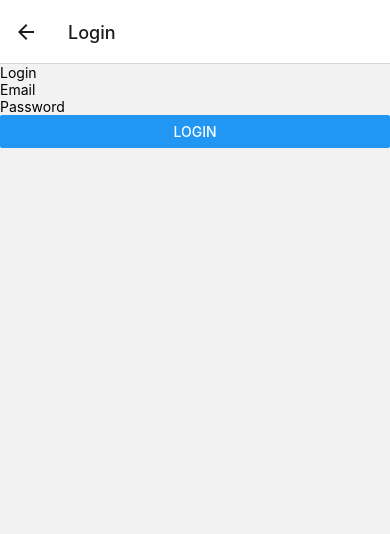
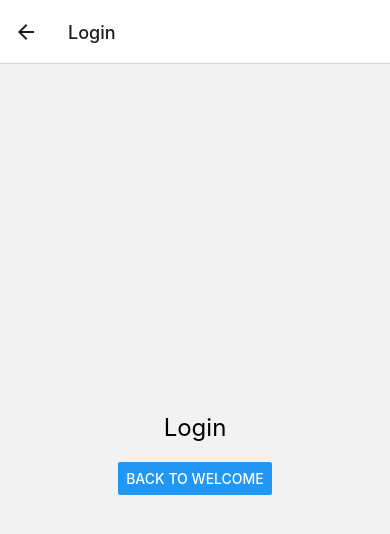
Before and after one commit to ConradPB/PAOApp, a React Native app: screen /Login in a window 390 px wide. Shown: the top 534 px of the page. Built offline with nearby package versions, Linux system fonts and the light colour scheme.

Commit message:
updated Login

```diff
--- a/src/screens/LoginScreen.tsx
+++ b/src/screens/LoginScreen.tsx
@@ -1,30 +1,42 @@
 /* eslint-disable prettier/prettier */
-import React, { useState } from 'react';
-import { View, Text, TextInput, Button } from 'react-native';
-import { useNavigation } from '@react-navigation/native';
+import React from 'react';
+import { View, Text, Button, StyleSheet } from 'react-native';
 import { StackNavigationProp } from '@react-navigation/stack';
-import { RootStackParamList } from '../types';
+import { RouteProp } from '@react-navigation/native';
+
+type RootStackParamList = {
+  Welcome: undefined;
+  SignUp: undefined;
+  Login: undefined;
+};
 
 type LoginScreenNavigationProp = StackNavigationProp<RootStackParamList, 'Login'>;
+type LoginScreenRouteProp = RouteProp<RootStackParamList, 'Login'>;
 
-const LoginScreen = () => {
-  const [email, setEmail] = useState('');
-  const [password, setPassword] = useState('');
-  const navigation = useNavigation<LoginScreenNavigationProp>();
+type Props = {
+  navigation: LoginScreenNavigationProp;
+  route: LoginScreenRouteProp;
+};
 
-  const handleLogin = () => {
-    // Handle login logic here
-    navigation.navigate('Home');
-  };
-
+const LoginScreen: React.FC<Props> = ({ navigation }) => {
   return (
-    <View>
-      <Text>Login</Text>
-      <TextInput placeholder="Email" value={email} onChangeText={setEmail} />
-      <TextInput placeholder="Password" value={password} onChangeText={setPassword} secureTextEntry />
-      <Button title="Login" onPress={handleLogin} />
+    <View style={styles.container}>
+      <Text style={styles.title}>Login</Text>
+      <Button title="Back to Welcome" onPress={() => navigation.navigate('Welcome')} />
     </View>
   );
 };
 
+const styles = StyleSheet.create({
+  container: {
+    flex: 1,
+    justifyContent: 'center',
+    alignItems: 'center',
+  },
+  title: {
+    fontSize: 24,
+    marginBottom: 20,
+  },
+});
+
 export default LoginScreen;
```
